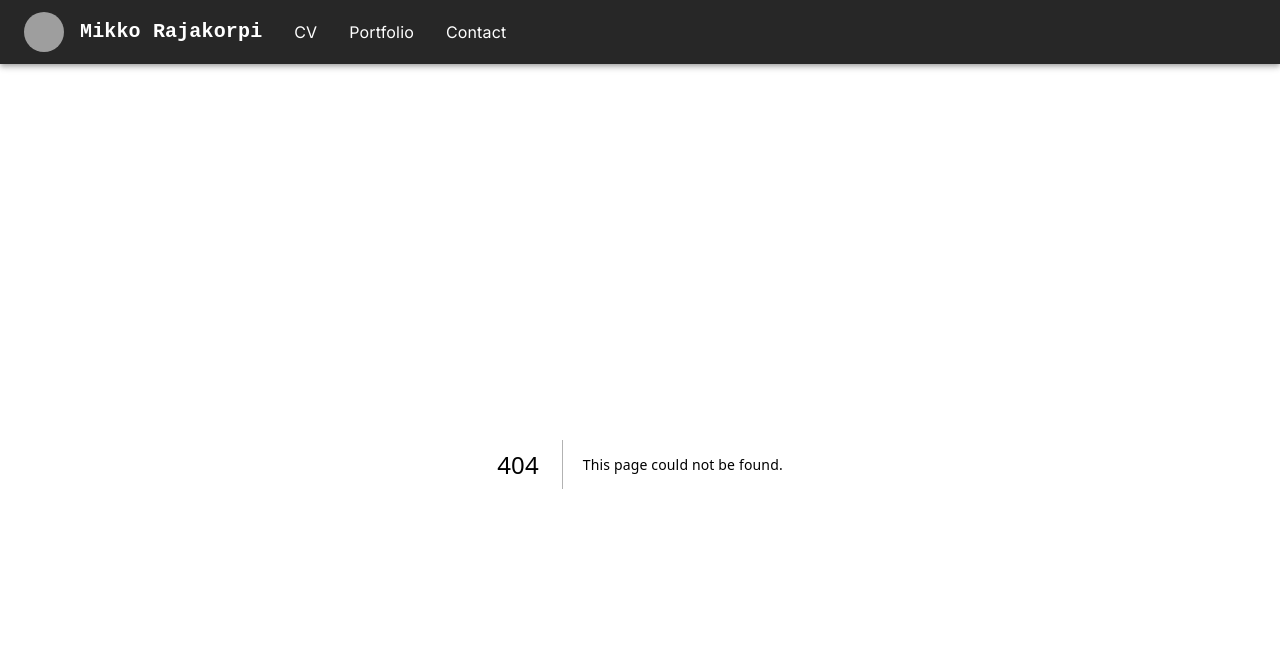
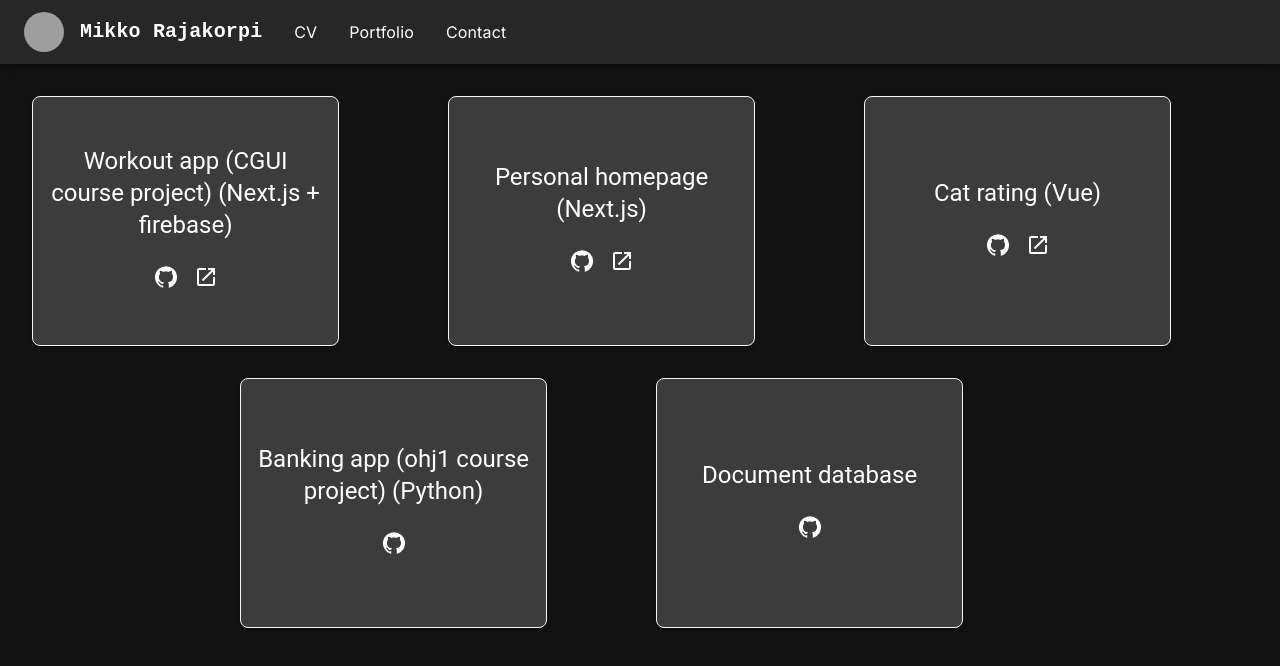
Before and after one commit to mikkolikoli/personal-homepage, a Next.js app: page /portfolio in a window 1280 px wide. Before the commit this address had no page. Shown: the top 666 px of the page. Built offline with nearby package versions, Linux system fonts and the light colour scheme; grey boxes are pictures that could not be loaded.

Commit message:
add portfolio site

```diff
--- a/src/app/layout.tsx
+++ b/src/app/layout.tsx
@@ -40,10 +40,10 @@ export default function RootLayout({
 }) {
   return (
     <html lang="en">
-      <Head>
+      <head>
         <title>Mikko Rajakorpi</title>
         <meta name="description" content="Mikko Rajakorpi's personal website" />
-      </Head>
+      </head>
       <body className={inter.className}>
         <ThemeProvider theme={darkTheme}>
           <CssBaseline />
--- /dev/null
+++ b/src/app/portfolio/page.tsx
@@ -0,0 +1,29 @@
+"use client"
+
+import { Grid } from "@mui/material"
+import ProjectTile from "@/components/ProjectTile"
+
+import { projects } from "@/data/projects"
+
+export default function PortfolioPage() {
+  return (
+    <Grid
+      container
+      spacing={4}
+      justifyContent="center"
+      alignItems="center"
+      padding={4}
+    >
+      {projects.map((project) =>
+        <Grid key={project.name}
+          item
+          xs={8}
+          sm={6}
+          md={4}
+        >
+          <ProjectTile name={project.name} code={project.code} link={project.link} />
+        </Grid>
+      )}
+    </Grid>
+  )
+}
--- a/src/components/MobileMenu.tsx
+++ b/src/components/MobileMenu.tsx
@@ -49,7 +49,7 @@ export default function MobileMenu({items}: DrawerProps) {
         {items.map((item) => (
           <ListItem key={item} disablePadding>
             <ListItemButton>
-              <Link href={"/" + item.toLowerCase()}>
+              <Link href={`/${item.toLowerCase()}`}>
                 <ListItemText primary={item} />
               </Link>
             </ListItemButton>
--- /dev/null
+++ b/src/components/ProjectTile.tsx
@@ -0,0 +1,81 @@
+import { Typography, Grid, IconButton, Stack } from '@mui/material';
+
+import LaunchIcon from '@mui/icons-material/Launch';
+import GitHubIcon from '@mui/icons-material/GitHub';
+
+interface TileProps {
+  name: string,
+  code: string,
+  link: string | undefined
+}
+
+export default function ProjectTile({ name, code, link }: TileProps) {
+  /*
+  return (
+    <Grid
+      container
+      spacing={2}
+      justifyContent="center"
+      alignItems="center"
+      border={"0.5px solid whitesmoke"}
+      borderRadius={2}
+    >
+      <Grid item xs={12}>
+        <Typography>{name}</Typography>
+      </Grid>
+
+      <Grid item xs={6}>
+        <IconButton href={code}>
+          <GitHubIcon />
+        </IconButton>
+      </Grid>
+      {link?
+        <Grid item xs={6}>
+          <IconButton href={link}>
+            <LaunchIcon />
+          </IconButton>
+        </Grid>:
+      null
+      }
+    </Grid>
+  )
+  */
+  return (
+    <Stack
+      component="section"
+      spacing={2}
+      border={"0.5px solid whitesmoke"}
+      borderRadius={2}
+      justifyContent="center"
+      alignItems="center"
+      maxWidth={{xs: "90%", sm: "80%", md: "80%"}}
+      minHeight={{xs: 200, md: 250}}
+      padding={2}
+      boxShadow={2}
+      bgcolor="#3c3c3c"
+      className='hover:bg-dark-gray'
+    >
+      <Typography
+        variant='h5'
+        component='h2'
+        align='center'
+      >
+        {name}
+      </Typography>
+
+      <Stack
+        direction="row"
+        justifyContent="space-between"
+        alignItems="center"
+      >
+        <IconButton href={code}>
+          <GitHubIcon />
+        </IconButton>
+        {link?
+        <IconButton href={link}>
+          <LaunchIcon />
+        </IconButton>: null}
+      </Stack>
+    </Stack>
+  )
+}
--- a/src/components/navbar.tsx
+++ b/src/components/navbar.tsx
@@ -39,7 +39,7 @@ export default function Navbar() {
 
               <Link
                 key={page}
-                href={"/" + page.toLowerCase}
+                href={`/${page.toLowerCase()}`}
                 className="hover:text-gray-500 mx-4">{page}</Link>
             ))}
           </Box>
--- /dev/null
+++ b/src/data/projects.ts
@@ -0,0 +1,27 @@
+export const projects = [
+  {
+    name: "Workout app (CGUI course project) (Next.js + firebase)",
+    code: "https://github.com/mikkolikoli/gui-course-project",
+    link: "https://cgui.mikkorajakorpi.fi"
+  },
+  {
+    name: "Personal homepage (Next.js)",
+    code: "https://github.com/mikkolikoli/personal-homepage",
+    link: "https://mikkorajakorpi.fi"
+  },
+  {
+    name: "Cat rating (Vue)",
+    code: "https://github.com/mikkolikoli/vue-project",
+    link: "https://cats.mikkorajakorpi.fi"
+  },
+  {
+    name: "Banking app (ohj1 course project) (Python)",
+    code: "https://github.com/mikkolikoli/ohj1-gui-projekti",
+    link: undefined
+  },
+  {
+    name: "Document database",
+    code: "https://github.com/mikkolikoli/database",
+    link: undefined
+  }
+]
--- a/tailwind.config.js
+++ b/tailwind.config.js
@@ -13,6 +13,9 @@ module.exports = {
           'conic-gradient(from 180deg at 50% 50%, var(--tw-gradient-stops))',
       },
     },
+    colors: {
+      'dark-gray': '#1c1c1c'
+    }
   },
   plugins: [],
 }
```
